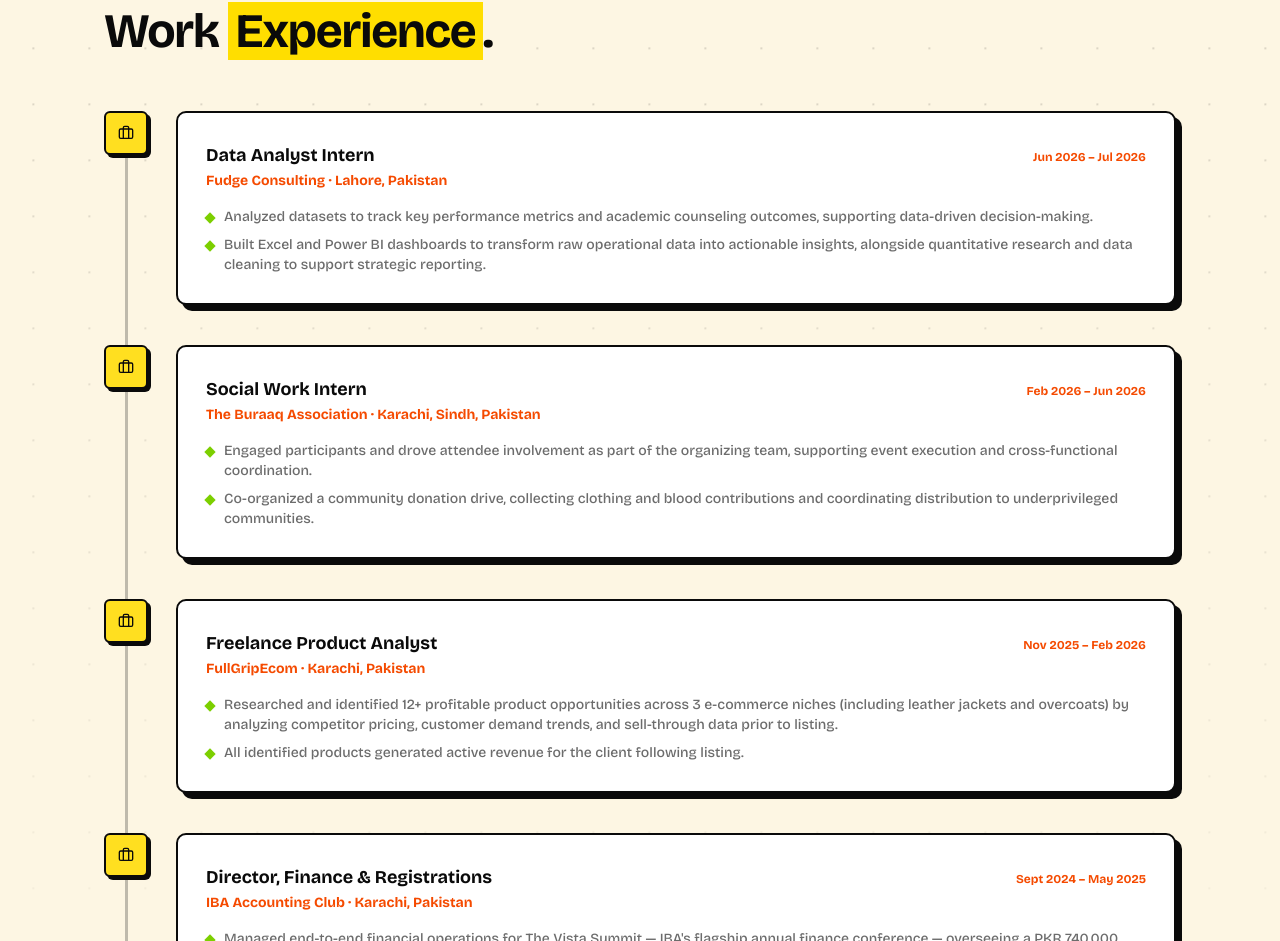
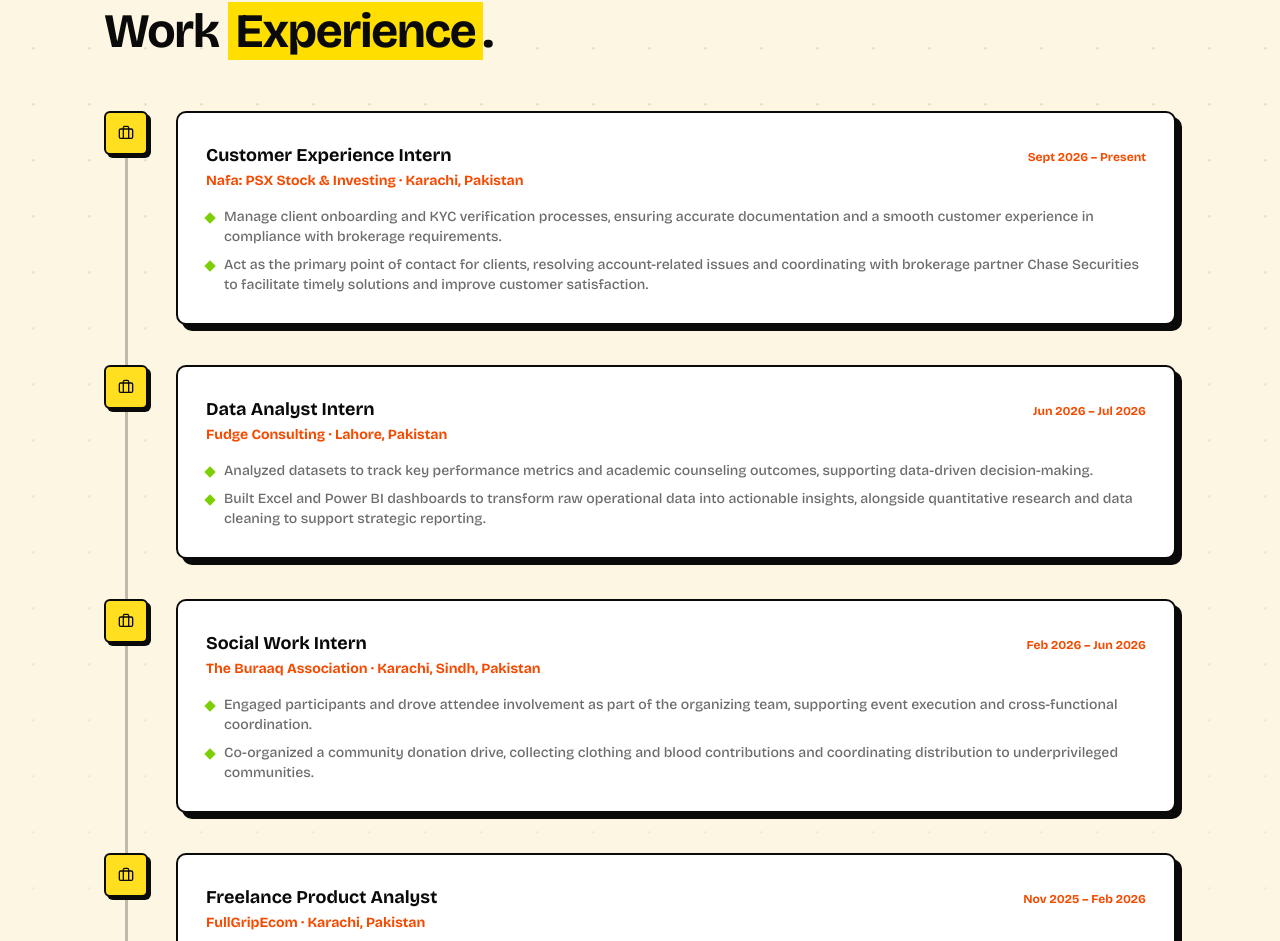
Before and after one commit to mraliasif/my-portfolio, a React (Vite) app: page / in a window 1280 px wide. Shown: the part 4201-5142 px from the top of the page. Built offline with nearby package versions, Linux system fonts and the light colour scheme.

Commit message:
added internship card and updated email

```diff
--- a/src/data/content.ts
+++ b/src/data/content.ts
@@ -12,7 +12,7 @@
   location: "Karachi, Pakistan",
   phone: "+92-311-7023800",
   phoneHref: "tel:+923117023800",
-  email: "maliraza7023@gmail.com",
+  email: "letscontactali@gmail.com",
   linkedinHref: "https://www.linkedin.com/in/alirazaasif/",
   resumeHref: "/resume.pdf",
   resumeFileName: "Muhammad-Ali-Raza-Resume.pdf",
@@ -180,6 +180,15 @@
 
 export const experience = [
   {
+    role: "Customer Experience Intern",
+    org: "Nafa: PSX Stock & Investing · Karachi, Pakistan",
+    period: "Sept 2026 – Present",
+    bullets: [
+      "Manage client onboarding and KYC verification processes, ensuring accurate documentation and a smooth customer experience in compliance with brokerage requirements.",
+      "Act as the primary point of contact for clients, resolving account-related issues and coordinating with brokerage partner Chase Securities to facilitate timely solutions and improve customer satisfaction.",
+    ],
+  },
+  {
     role: "Data Analyst Intern",
     org: "Fudge Consulting · Lahore, Pakistan",
     period: "Jun 2026 – Jul 2026",
```
